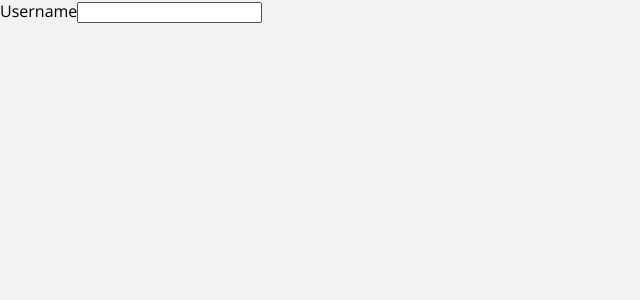
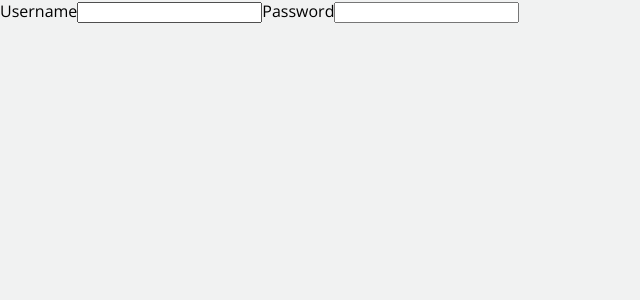
Before and after one commit to NicolaiHygino/segware-upvotes, a React (Create React App) app: page / in a window 1280 px wide. Shown: the top 300 px of the page, without its empty margins (0-640 px from the left). Built offline with nearby package versions, Linux system fonts and the light colour scheme.

Commit message:
test: Login component has a password input element

```diff
--- a/src/Login/index.js
+++ b/src/Login/index.js
@@ -9,6 +9,12 @@ const Login = () => {
         name="username"
         id="username"
       />
+      <label htmlFor="password">Password</label>
+      <input
+        type="password"
+        name="password"
+        id="password"
+      />
     </form>
   );
 };
```
Also changed, not shown: 1 other file (tests, documents, lock files or other folders).
